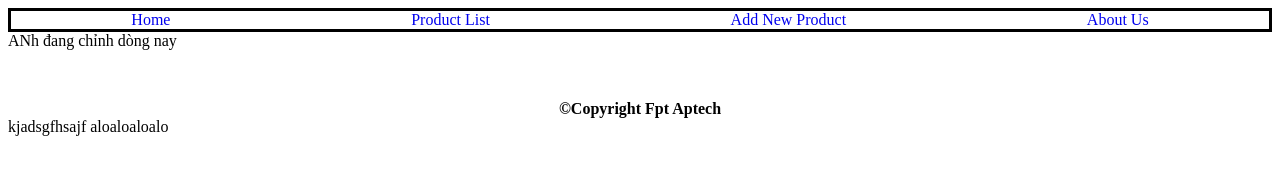
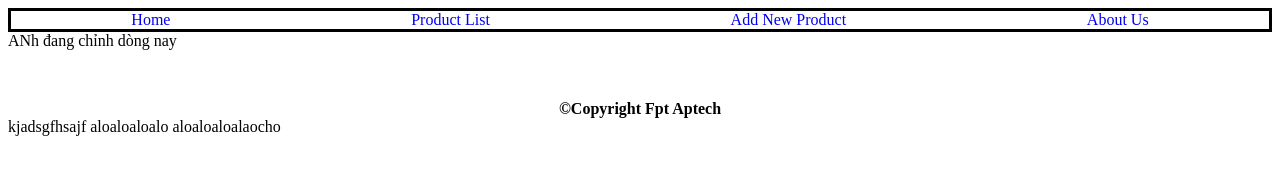
Before and after one commit to akonorflorida/Demo, a plain HTML site: page index.html in a window 1280 px wide. Drawn offline with nearby package versions, Linux system fonts and the light colour scheme; some packages are replaced by stand-ins of ours; no server answers.

Commit message:
update 1

```diff
--- a/index.html
+++ b/index.html
@@ -87,5 +87,6 @@
     <footer>&#169;Copyright Fpt Aptech</footer>
     kjadsgfhsajf
     aloaloaloalo
+    aloaloaloalaocho
 </body>
 </html>
```
